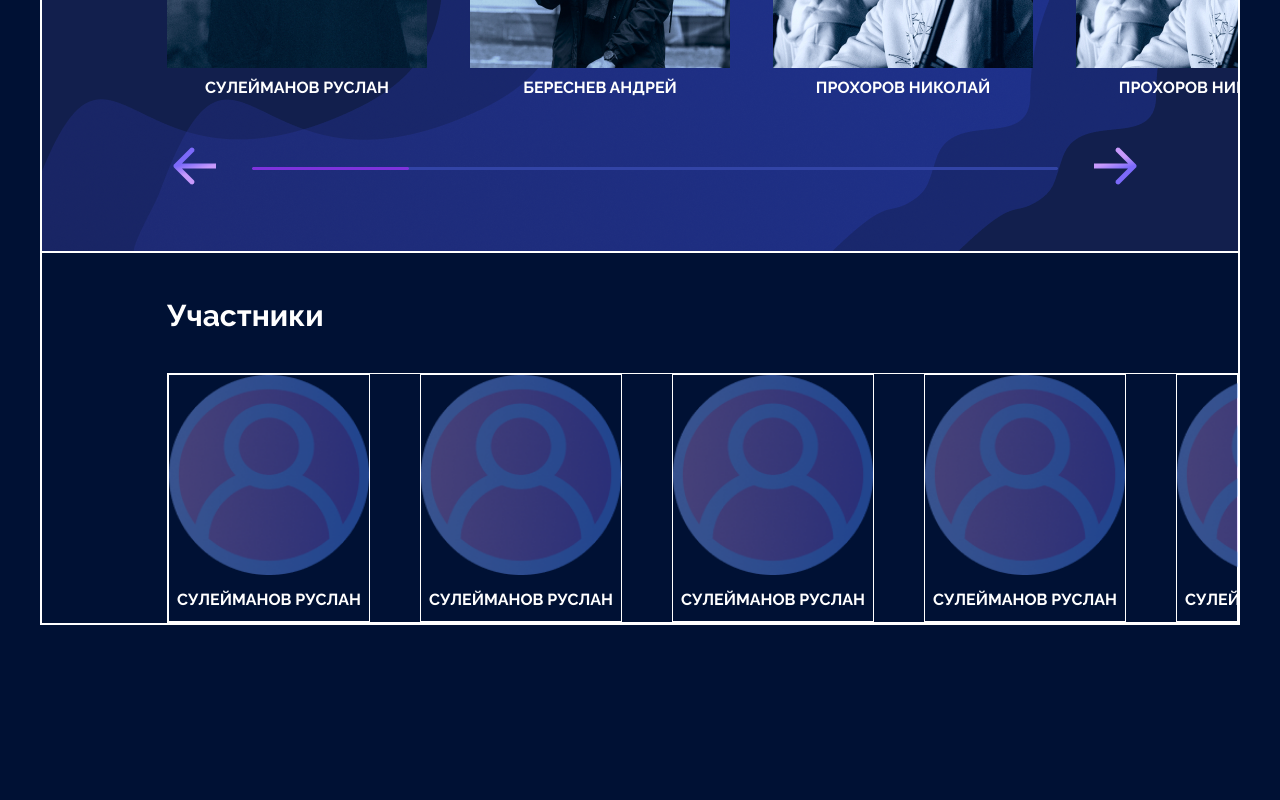
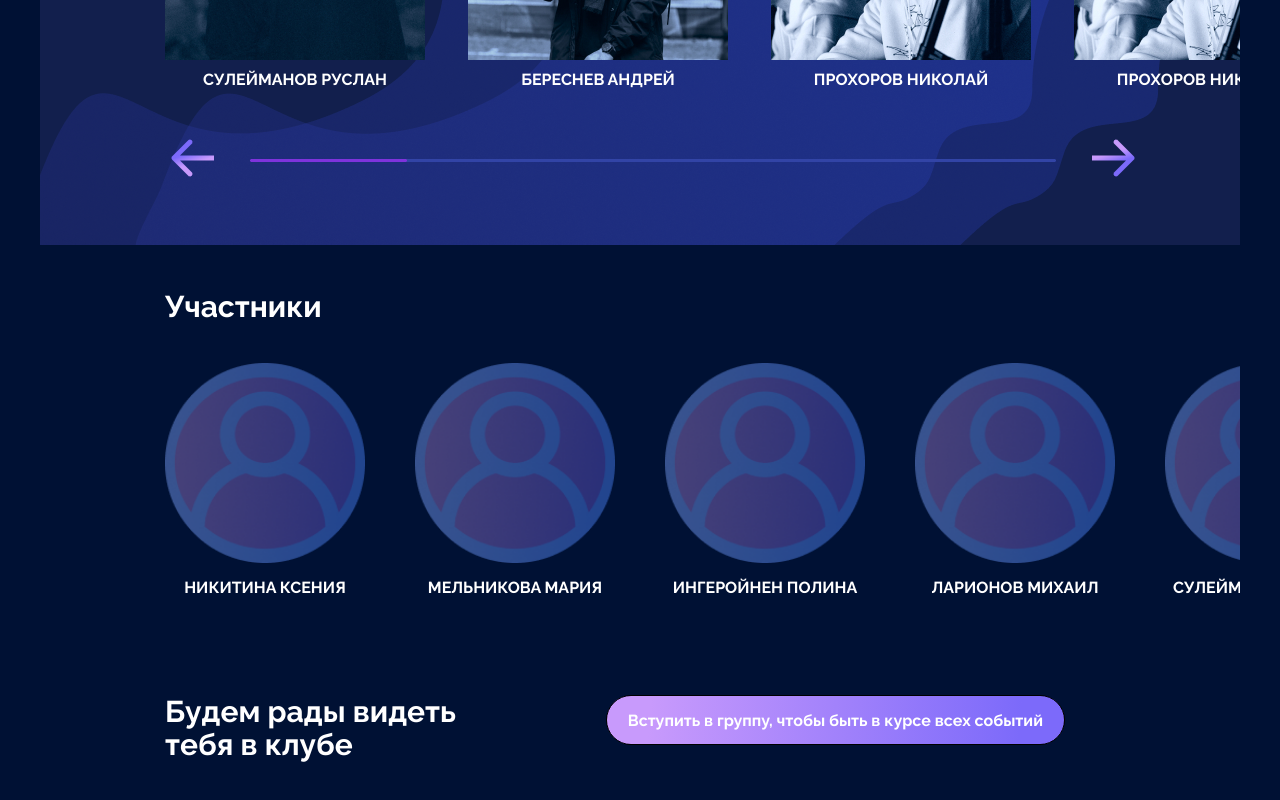
Before and after one commit to ksenia312/FTML-SITE, a React (Create React App) app: page / in a window 1280 px wide. Shown: the part 1746-2546 px from the top of the page. Before the commit the page ends 2371 px from the top, so only its background shows below. Built offline with nearby package versions, Linux system fonts and the light colour scheme; a web font is replaced by a local one.

Commit message:
Footer done

```diff
--- a/src/App.js
+++ b/src/App.js
@@ -1,11 +1,13 @@
 import Header from "./components/Header/Header";
 import Content from "./components/Content/Content";
+import Footer from "./components/Footer/Footer";
 
 function App() {
   return (
     <>
       <Header/>
       <Content />
+      <Footer/>
     </>
   );
 }
--- a/src/components/Button/Button.module.scss
+++ b/src/components/Button/Button.module.scss
@@ -4,6 +4,6 @@
   @include button()
 }
 .button:hover {
-  background: linear-gradient(94.26deg, #b088de 9.51%, #6d5ddc 90.23%);
+  background: linear-gradient(94.26deg, #9f7bc9 9.51%, #6556cc 90.23%);
   box-shadow: 0 0 15px rgba(0, 17, 52, 0.5);
 }
--- /dev/null
+++ b/src/components/Footer/Footer.js
@@ -0,0 +1,15 @@
+import React from 'react';
+import style from './Footer.module.scss';
+import Button from "../Button/Button";
+import Vk from '../../assets/files/vk.png'
+
+export default class Footer extends React.Component {
+  render() {
+    return (
+      <footer className={style.footer}>
+        <h2 className={style.h2}>Будем рады видеть <br/> тебя в клубе</h2>
+        <Button content={'Вступить в группу, чтобы быть в курсе всех событий'}/>
+      </footer>
+    )
+  }
+}
--- /dev/null
+++ b/src/components/Footer/Footer.module.scss
@@ -0,0 +1,11 @@
+@import "src/styles/index";
+.footer {
+  border: $markup;
+  height: 115px;
+  padding: 80px 0 0 125px;
+  display: flex;
+  justify-content: start;
+  .h2 {
+    margin-right: 150px;
+  }
+}
--- a/src/components/Header/Header.js
+++ b/src/components/Header/Header.js
@@ -13,7 +13,7 @@ export default class Header extends React.Component {
           <a className={style.navbarItem} href={'#'}>Главная</a>
           <a className={style.navbarItem} href={'#events'}>Мероприятия</a>
           <a className={style.navbarItem} href={'#leaders'}>Руководители</a>
-          <a className={style.navbarItem} href={'#'}>Участники</a>
+          <a className={style.navbarItem} href={'#participants'}>Участники</a>
         </nav>
       </header>
     )
--- a/src/components/Header/Header.module.scss
+++ b/src/components/Header/Header.module.scss
@@ -2,7 +2,7 @@
 .header {
   border: $markup;
   @include flex-settings($j-content:end);
-  @include sizes($h:112px, $w:1200px);
+  @include sizes($h:112px, $w:1190px);
   position:fixed;
   background: linear-gradient(rgba(0, 17, 52, 0.7), rgba(0, 17, 52, 0.2));
   .header_logo {
--- a/src/components/Participants/Participants.js
+++ b/src/components/Participants/Participants.js
@@ -8,11 +8,11 @@ export default class Participants extends React.Component {
     super(props);
     this.state = {
       participants: {
-        1: {img: Profile, figcaption: 'Сулейманов Руслан'},
-        2: {img: Profile, figcaption: 'Сулейманов Руслан'},
-        3: {img: Profile, figcaption: 'Сулейманов Руслан'},
-        4: {img: Profile, figcaption: 'Сулейманов Руслан'},
-        5: {img: Profile, figcaption: 'Сулейманов Руслан'},
+        1: {key: 1, img: Profile, figcaption: 'Никитина Ксения'},
+        2: {key: 2, img: Profile, figcaption: 'Мельникова Мария'},
+        3: {key: 3, img: Profile, figcaption: 'Ингеройнен Полина'},
+        4: {key: 4, img: Profile, figcaption: 'Ларионов Михаил'},
+        5: {key: 5, img: Profile, figcaption: 'Сулейманов Руслан'},
       }
     }
   }
@@ -20,12 +20,12 @@ export default class Participants extends React.Component {
   render() {
     const {participants} = this.state
     return (
-      <div id='leaders' className={style.participants_container}>
+      <div id='participants' className={style.participants_container}>
         <h2 className={style.h2}>Участники</h2>
         <div className={style.carousel_container}>
           <div className={style.carousel}>
             {Object.values(participants).map(p =>
-              (<figure>
+              (<figure id={p.key}>
                 <img src={p.img} alt='user'/>
                 <figcaption>{p.figcaption}</figcaption>
               </figure>))}
--- a/src/styles/_root.scss
+++ b/src/styles/_root.scss
@@ -11,5 +11,6 @@
   .h2 {
     font-size: $h2-font-size;
     font-weight: bold;
+    line-height: 110%;
   }
 }
--- a/src/styles/_variables.scss
+++ b/src/styles/_variables.scss
@@ -1,5 +1,5 @@
 // Markup
-$markup: 1px white solid; // 1px white solid
+$markup: none; // 1px white solid
 
 // Font
 $default-font-style: Raleway;
--- a/src/styles/index.scss
+++ b/src/styles/index.scss
@@ -22,13 +22,15 @@ html, body {
   align-items: $a-items;
   flex-direction: $f-direction;
 }
-@mixin button($w:279px) {
+@mixin button($w:max-content) {
   height: 50px;
   background: linear-gradient(94.26deg, #C89AFC 9.51%, #7C6AFA 90.23%);
   border: 1px solid #000000;
   font-weight: bold;
   border-radius: 50px;
   width: $w;
+  min-width: 279px;
+  padding:0 5%;
 }
 
 @mixin carousel ($i:43px) {
```
Also changed, not shown: src/assets/files/vk.png (added).
